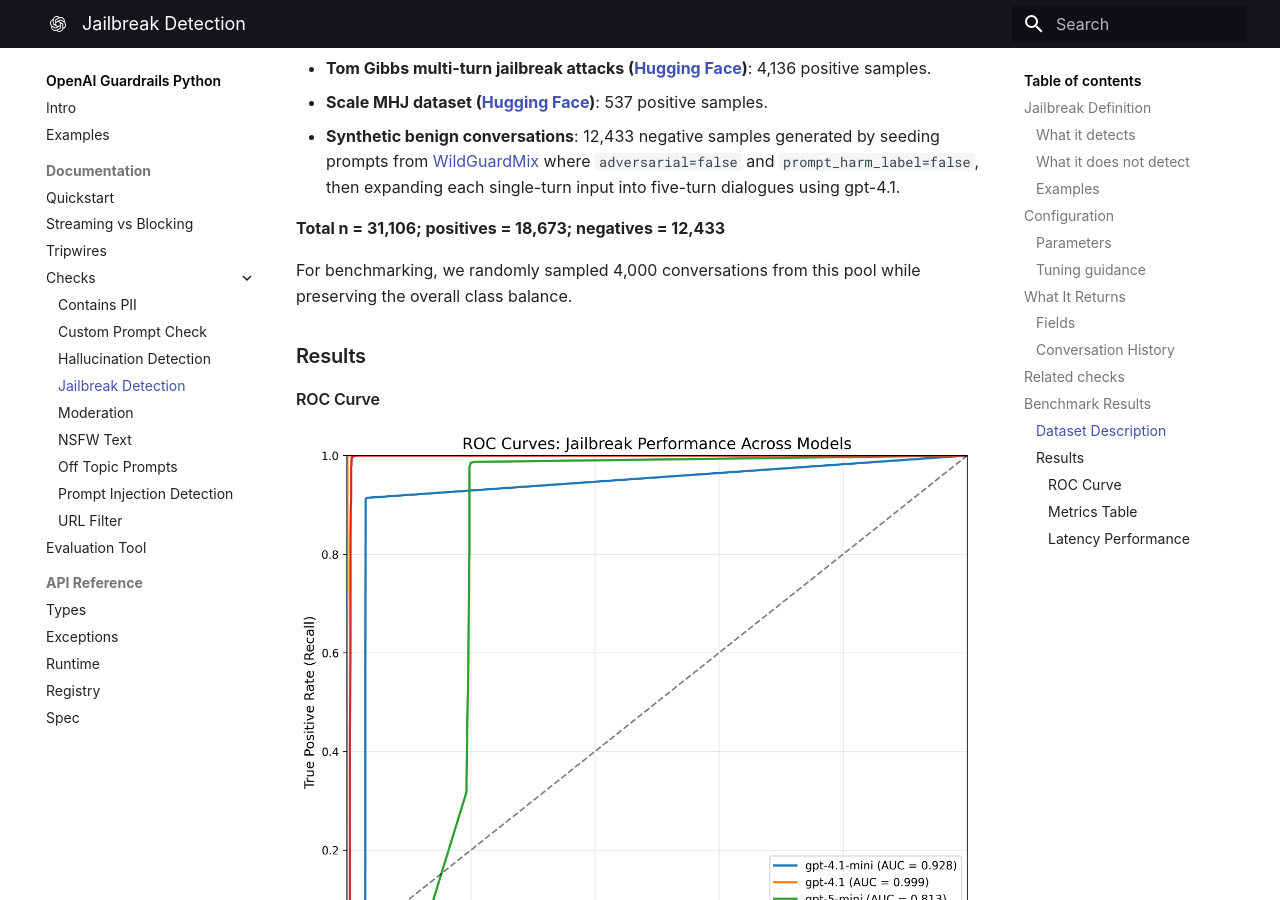
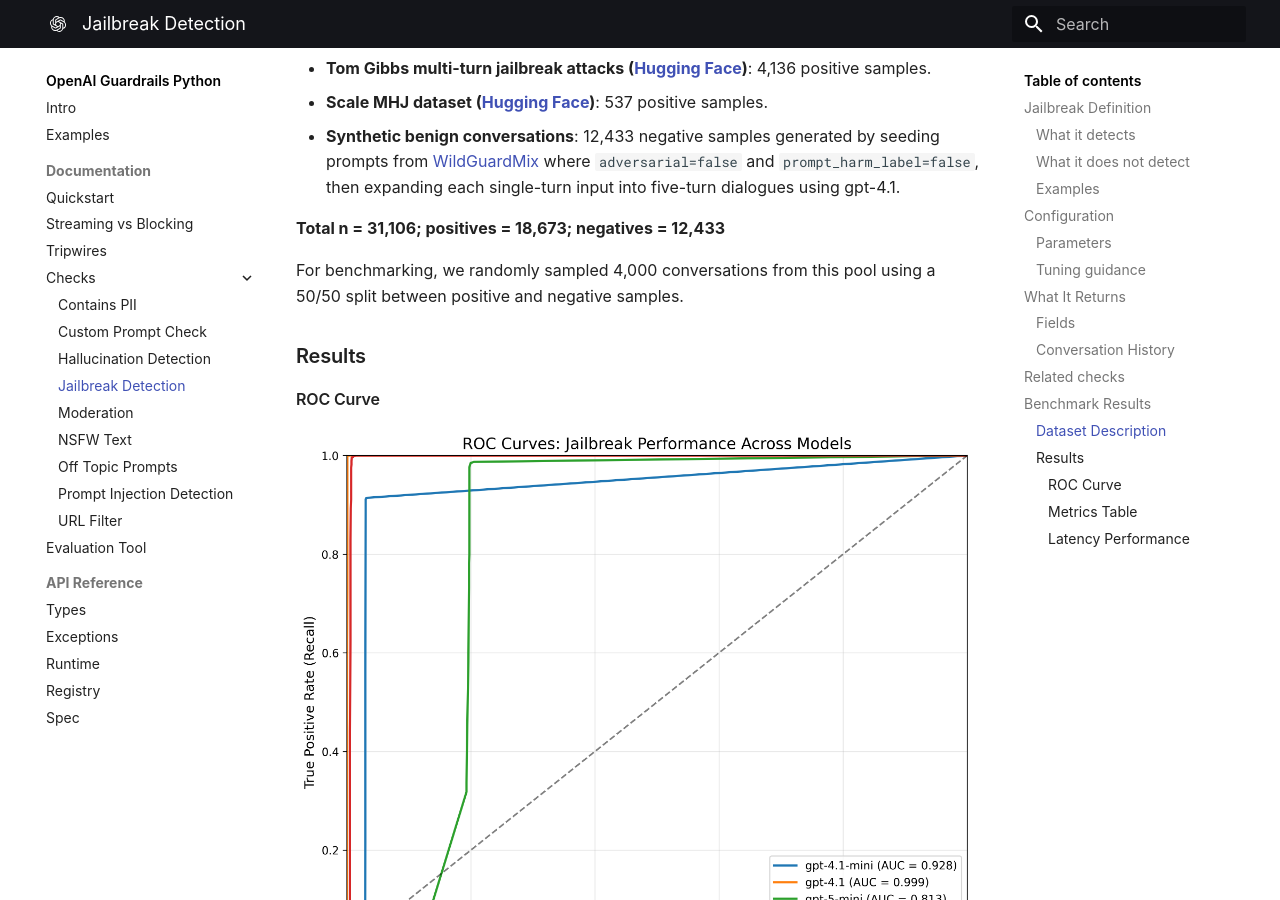
Before and after one commit to openai/openai-guardrails-python, an MkDocs documentation site: the page built from docs/ref/checks/jailbreak.md, in a window 1280 px wide and 900 px high, scrolled down 3174 px. Built offline with MkDocs 1.6.1 and Material for MkDocs 9.7.7, drawn with Linux system fonts in a browser that asks for light colours; some web fonts are replaced.

Commit message:
Data description correction

```diff
--- a/docs/ref/checks/jailbreak.md
+++ b/docs/ref/checks/jailbreak.md
@@ -105,7 +105,7 @@
 
 **Total n = 31,106; positives = 18,673; negatives = 12,433**
 
-For benchmarking, we randomly sampled 4,000 conversations from this pool while preserving the overall class balance.
+For benchmarking, we randomly sampled 4,000 conversations from this pool using a 50/50 split between positive and negative samples.
 
 ### Results
 
```
